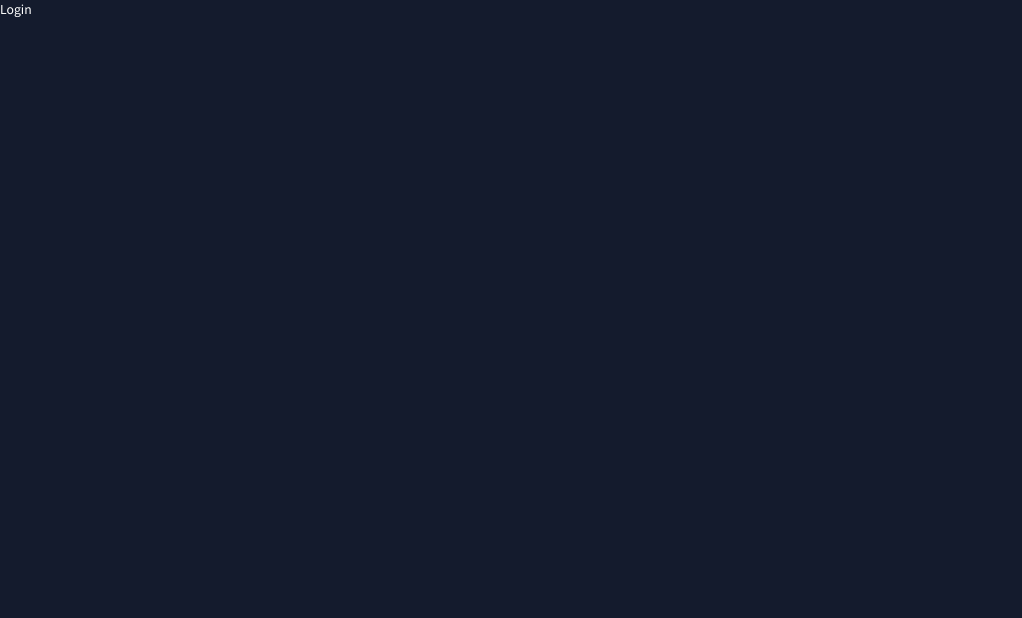
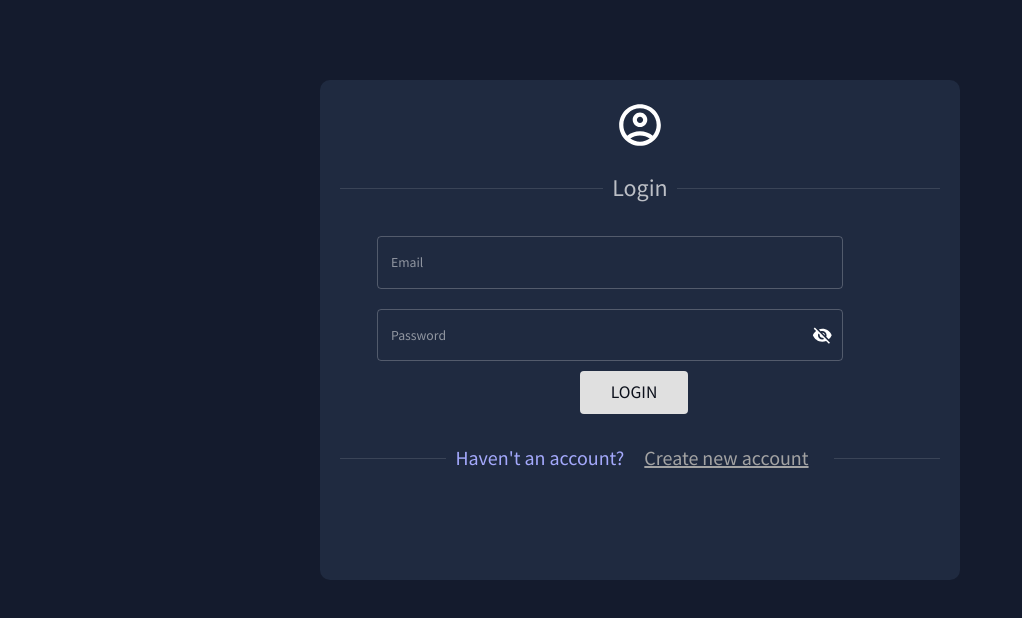
Before and after one commit to worashf/taskify-frontend, a React (Create React App) app: page /login in a window 1280 px wide. Shown: the top 618 px of the page, without its empty margins (0-1022 px from the left). Built offline with nearby package versions, Linux system fonts and the light colour scheme.

Commit message:
Create login page

```diff
--- a/src/pages/Login.js
+++ b/src/pages/Login.js
@@ -1,7 +1,242 @@
-import React from "react";
+import {
+  Box,
+  Button,
+  Divider,
+  Stack,
+  useTheme,
+  Typography,
+  TextField,
+  IconButton,
+  Link,
+  InputAdornment,
+} from "@mui/material";
+import { Link as RouterLink } from "react-router-dom";
+import { useState } from "react";
+import { Form, useFormik, FormikProvider } from "formik";
+import * as Yup from "yup";
+import { tokens } from "../theme";
+import { motion } from "framer-motion";
+import AccountCircleOutlinedIcon from "@mui/icons-material/AccountCircleOutlined";
+import Visibility from "@mui/icons-material/Visibility";
+import VisibilityOff from "@mui/icons-material/VisibilityOff";
 
+const easing = [0.6, -0.05, 0.01, 0.99];
+const fadeInUp = {
+  initial: {
+    y: 40,
+    opacity: 0,
+    transition: { duration: 0.6, ease: easing },
+  },
+  animate: {
+    y: 0,
+    opacity: 1,
+    transition: {
+      duration: 0.6,
+      ease: easing,
+    },
+  },
+};
 const Login = () => {
-  return <div>Login</div>;
+  const theme = useTheme();
+  const colors = tokens(theme.palette.mode);
+  const [showPassword, setShowPassword] = useState(false);
+  const loginSchema = Yup.object({
+    email: Yup.string()
+      .email("Enter valid email address!")
+      .required("Email is required!"),
+    password: Yup.string().required("Password is required"),
+  });
+  const formik = useFormik({
+    initialValues: {
+      email: "",
+      password: "",
+    },
+    validationSchema: loginSchema,
+    onSubmit: (values) => {
+      console.log(values);
+    },
+  });
+
+  const { errors, touched, handleSubmit, isSubmitting, getFieldProps } = formik;
+  return (
+    <FormikProvider value={formik}>
+      <Box
+        component={motion.div}
+        {...fadeInUp}
+        sx={{
+          margin: " 30px  auto",
+          minWidth: "50%",
+          maxWidth: "90%",
+          height: "500px",
+          padding: "20px",
+          borderRadius: "10px",
+          mt: 10,
+          backgroundColor: colors.primary[400],
+        }}
+      >
+        <Box
+          sx={{
+            display: "flex",
+            flexDirection: "column",
+            justifyContent: "space-between",
+            flex: 1,
+          }}
+        >
+          <AccountCircleOutlinedIcon sx={{ fontSize: 50, margin: "0 auto" }} />
+          <Box>
+            <Divider
+              variant=""
+              color="red"
+              sx={{ my: 3 }}
+              component={motion.div}
+              {...fadeInUp}
+            >
+              <Typography variant="h3" sx={{ color: "text.secondary" }}>
+                Login
+              </Typography>
+            </Divider>
+          </Box>
+        </Box>
+        <Form onSubmit={handleSubmit}>
+          <Box display="flex" flexDirection="column" flex="1">
+            <Box
+              sx={{
+                width: { sm: "100%", md: "90%", lg: "90%" },
+                display: "flex",
+                flexDirection: "column",
+                justifyContent: "center",
+              }}
+            >
+              <TextField
+                type="email"
+                variant="outlined"
+                sx={{
+                  p: "10px",
+                  width: { sm: "100%", md: "90%", lg: "90%" },
+                  margin: { sm: "0 0", md: "0 5%" },
+                }}
+                placeholder="Email "
+                {...getFieldProps("email")}
+              />
+              {touched.email && errors.email && (
+                <Box
+                  component="p"
+                  sx={{
+                    my: 0,
+                    textAlign: "center",
+                    color: colors.redAccent[500],
+                  }}
+                >
+                  {errors.email}
+                </Box>
+              )}
+            </Box>
+            <Box
+              sx={{
+                width: { sm: "100%", md: "90%", lg: "90%" },
+                display: "flex",
+                flexDirection: "column",
+                justifyContent: "center",
+              }}
+            >
+              <TextField
+                name="password"
+                variant="outlined"
+                sx={{
+                  p: "10px",
+                  width: { sm: "100%", md: "90%", lg: "90%" },
+                  margin: { sm: "0 0", md: "0 5%" },
+                }}
+                type={showPassword ? "text" : "password"}
+                placeholder="Password"
+                {...getFieldProps("password")}
+                InputProps={{
+                  endAdornment: (
+                    <InputAdornment position="end">
+                      <IconButton
+                        onClick={() => setShowPassword((prev) => !prev)}
+                        edge="end"
+                        aria-label="toggle password visibility"
+                      >
+                        {showPassword ? (
+                          <Visibility color="red" />
+                        ) : (
+                          <VisibilityOff />
+                        )}
+                      </IconButton>
+                    </InputAdornment>
+                  ),
+                }}
+              />
+              {touched.password && errors.password && (
+                <Box
+                  component="p"
+                  sx={{
+                    my: 0,
+                    textAlign: "center",
+                    color: colors.redAccent[500],
+                  }}
+                >
+                  {errors.password}
+                </Box>
+              )}
+            </Box>
+            <Box
+              sx={{
+                width: { sm: "90%", md: "20%", lg: "20%" },
+                display: "flex",
+                flexDirection: "column",
+                justifyContent: "center",
+                margin: { sm: "0 2%", md: "0  auto", lg: "0  auto" },
+              }}
+            >
+              <Button
+                sx={{
+                  backgroundColor: colors.grey[100],
+                  width: { sm: "90%", md: "90%", lg: "90%" },
+                  color: colors.primary[700],
+                  fontSize: "1.1rem",
+
+                  "&: hover": {
+                    backgroundColor: colors.grey[200],
+                  },
+                }}
+              >
+                Login
+              </Button>
+            </Box>
+          </Box>
+        </Form>
+        <Divider sx={{ mt: 4 }}>
+          <Box>
+            <Typography
+              component={motion.p}
+              {...fadeInUp}
+              variant="h4"
+              sx={{
+                color: colors.blueAccent[300],
+              }}
+            >
+              Haven't an account?{" "}
+              <Link
+                variant="h4"
+                sx={{
+                  color: colors.grey[300],
+                  padding: 2,
+                  textDecoration: "underline",
+                  "&:hover": { color: colors.grey[200] },
+                }}
+                component={RouterLink}
+                to="/signup"
+              >
+                Create new account
+              </Link>
+            </Typography>
+          </Box>
+        </Divider>
+      </Box>
+    </FormikProvider>
+  );
 };
 
 export default Login;
```
